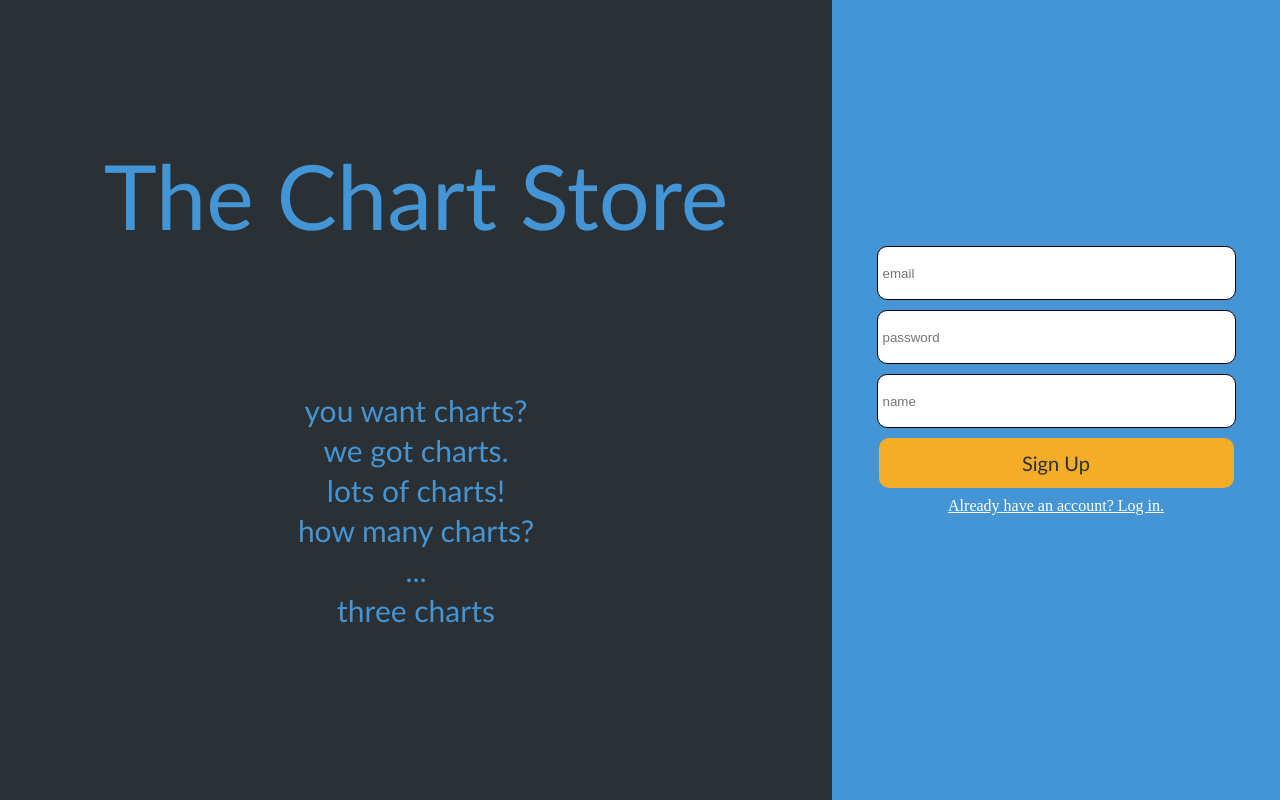
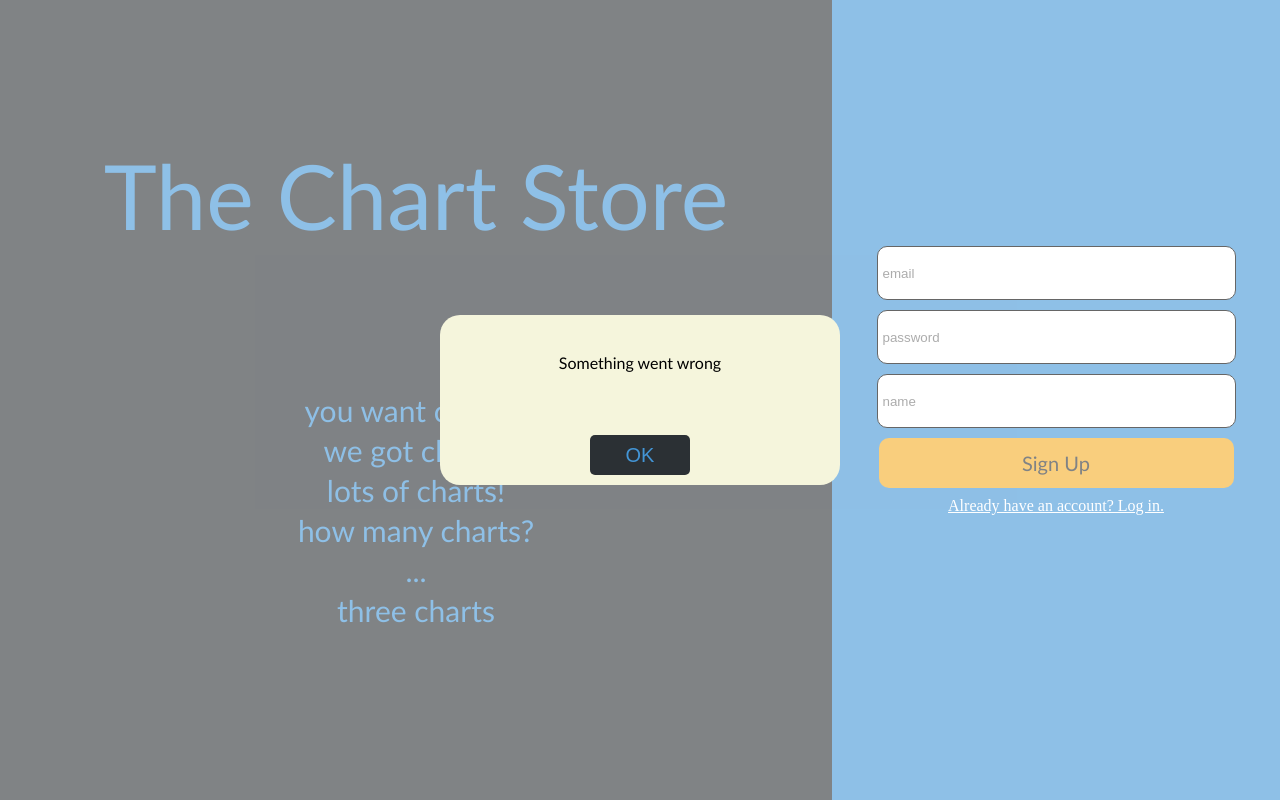
Before and after one commit to NikolasRR/itech_challenge, a Nuxt app: page /sign-up in a window 1280 px wide. Built offline with nearby package versions, Linux system fonts and the light colour scheme.

Commit message:
modal styling

```diff
--- a/assets/css/CustomModal.css
+++ b/assets/css/CustomModal.css
@@ -1,22 +1,50 @@
+.background {
+  width: 100vw;
+  height: 100vh;
+  background: rgba(255, 255, 255, 0.4);
+  position: fixed;
+  display: flex;
+  justify-content: center;
+  align-items: center;
+  z-index: 2;
+}
+
 .warning {
-  height: 200px;
+  height: 170px;
   width: 400px;
-  background-color: #2b3034;
+  background-color: #F5F5DC;
   border-radius: 20px;
-  z-index: 2;
+  z-index: 3;
   position: fixed;
   left: calc(50% - 200px);
-  top: calc(50% - 100px);
+  top: calc(50% - 85px);
   display: flex;
   flex-direction: column;
   align-items: center;
-  justify-content: center;
+  justify-content: space-between;
+  color: black;
+  font-family: 'Gill Sans', 'Gill Sans MT', Calibri, 'Trebuchet MS', sans-serif;
+}
+
+.warning>p {
+  margin-top: 40px;
 }
 
 .warning>button {
   width: 100px;
   height: 40px;
-  margin-top: 20px;
   border: none;
   border-radius: 5px;
+  background-color: #2b3034;
+  color: #4395d6;
+  font-size: 20px;
+  cursor: pointer;
+  margin-bottom: 10px;
 }
+
+@media (max-width: 450px) {
+  .warning {
+    width: 340px;
+    left: calc(50% - 170px);
+  }
+}
--- a/components/Custom-Modal.vue
+++ b/components/Custom-Modal.vue
@@ -1,8 +1,9 @@
 <template>
-  <div class="warning">
-    <p>{{ error }}</p>
-    <p>{{ modalOpen }}</p>
-    <button @click.left="updateModalStatus()">OK</button>
+  <div class="background">
+    <div class="warning">
+      <p>{{ error }}</p>
+      <button @click.left="updateModalStatus()">OK</button>
+    </div>
   </div>
 </template>
 
--- a/pages/sign-up/index.vue
+++ b/pages/sign-up/index.vue
@@ -34,8 +34,8 @@ export default {
       email: "",
       password: "",
       name: "",
-      modalOpen: false,
-      errorMessage: "lalalal"
+      modalOpen: true,
+      errorMessage: "Something went wrong"
     }
   },
   components: { CustomInput, CustomModal },
```
